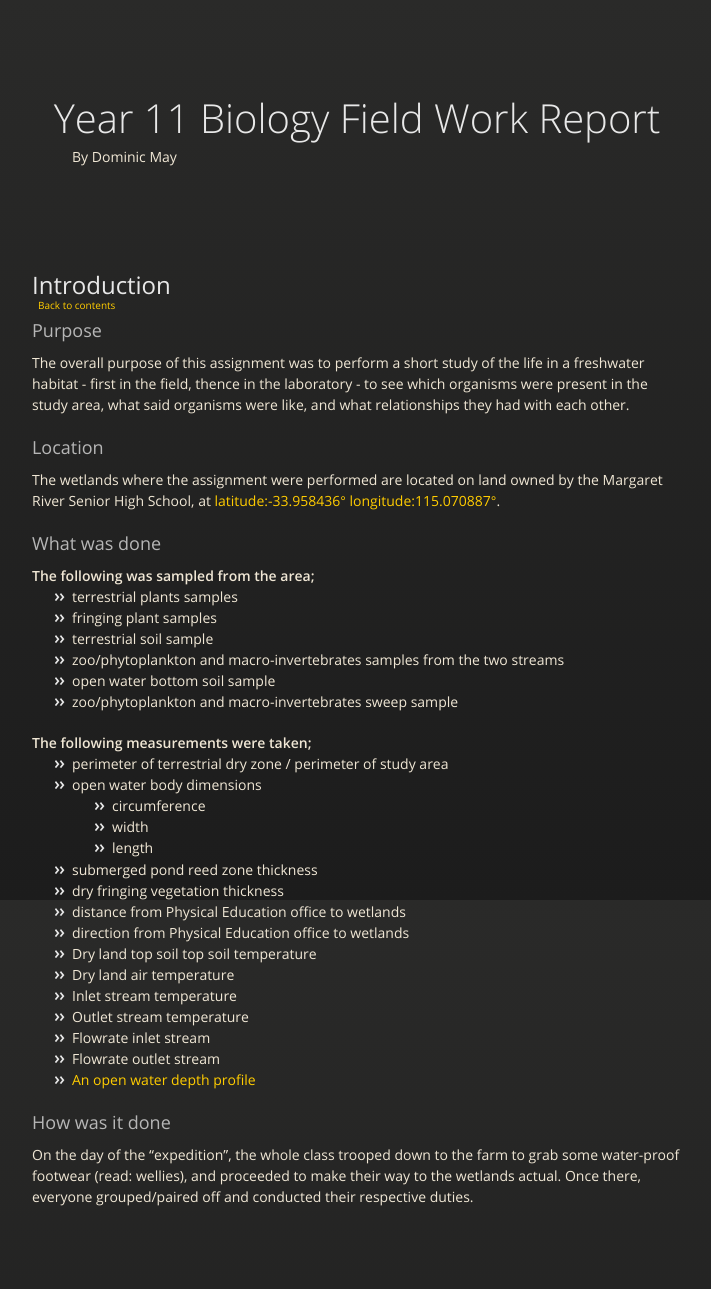
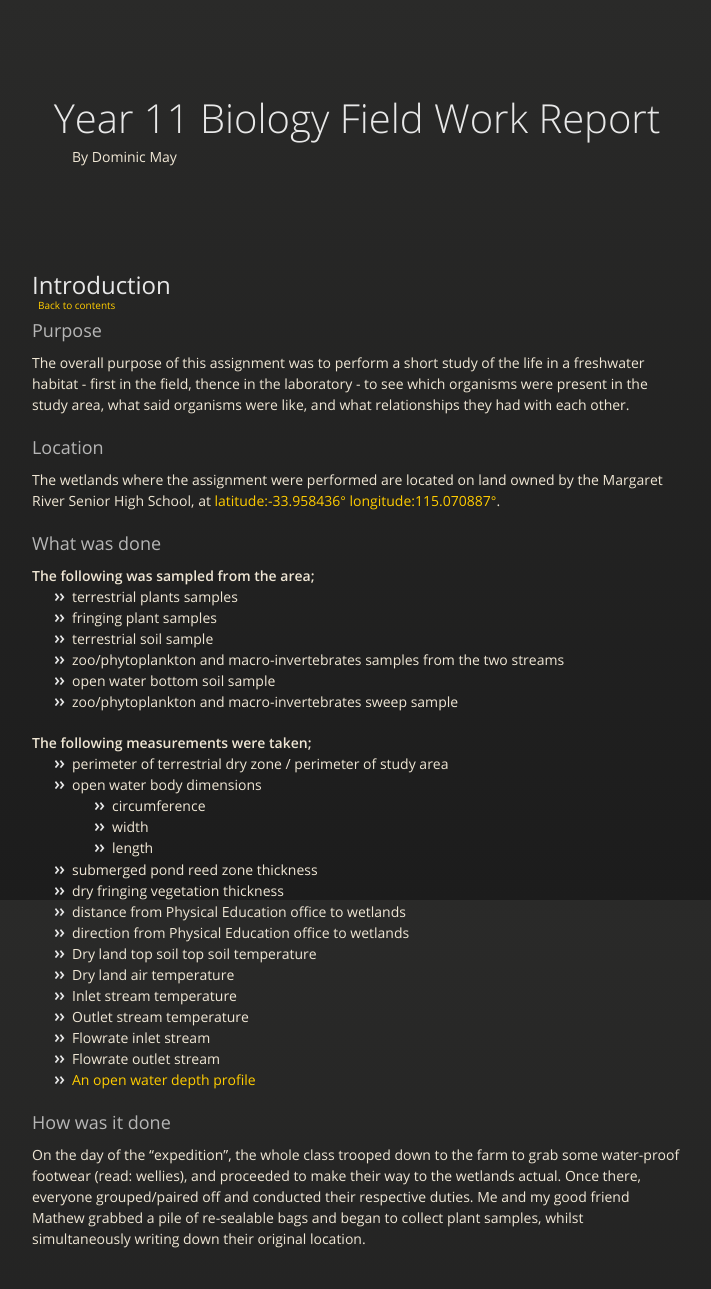
Before and after one commit to Mause/bio, a Jekyll site: the page built from _posts/2012-08-08-introduction.md, in a window 1280 px wide. Shown: the whole page, without its empty margins (283-994 px from the left). Built offline with Jekyll 4.4.1, drawn with Linux system fonts in a browser that asks for light colours; nearby versions of some CDN libraries; Markdown is read by kramdown in place of the engine named in the settings; before the commit the page ends 1247 px from its top, so only the background shows below that.

```diff
--- a/_posts/2012-08-08-introduction.md
+++ b/_posts/2012-08-08-introduction.md
@@ -50,4 +50,4 @@ The wetlands where the assignment were performed are located on land owned by th
 
 
 ### How was it done
-On the day of the "expedition", the whole class trooped down to the farm to grab some water-proof footwear (read: wellies), and proceeded to make their way to the wetlands actual. Once there, everyone grouped/paired off and conducted their respective duties.
+On the day of the "expedition", the whole class trooped down to the farm to grab some water-proof footwear (read: wellies), and proceeded to make their way to the wetlands actual. Once there, everyone grouped/paired off and conducted their respective duties. Me and my good friend Mathew grabbed a pile of re-sealable bags and began to collect plant samples, whilst simultaneously writing down their original location.
```
